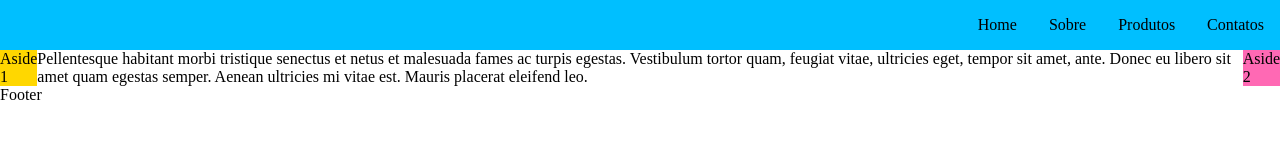
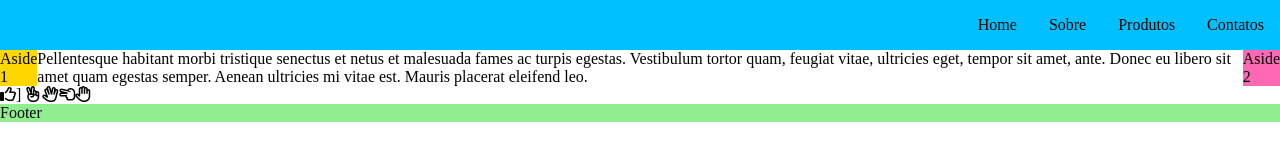
Before and after one commit to samuelsilvadev/layouts-css-tests, a website: page com-flexbox/menu.html in a window 1280 px wide. Drawn offline with Linux system fonts and the light colour scheme.

Commit message:
adicionando icones para deixar mais interativo

```diff
--- a/com-flexbox/menu.css
+++ b/com-flexbox/menu.css
@@ -32,6 +32,10 @@ article{
 	order: 2;
 }
 
+footer{
+	background: lightgreen;
+}
+
 .aside-1{
 	background: gold;
 	order: 1;
@@ -41,3 +45,7 @@ article{
   background: hotpink;
   order: 3;
 }
+
+.parent{
+	display: flex;
+}
--- a/com-flexbox/menu.html
+++ b/com-flexbox/menu.html
@@ -4,6 +4,7 @@
 	<title></title>
 	<meta name="viewport" content="width=device-width, initial-scale=1.0">
 	<link rel="stylesheet" type="text/css" href="menu.css">
+	<script src="https://use.fontawesome.com/b2d8f147f1.js"></script>
 </head>
 <body>
 	<nav>
@@ -19,6 +20,23 @@
 		<aside class="aside aside-1">Aside 1</aside>
 		<aside class="aside aside-2">Aside 2</aside>
 	</main>
+	<div class="parent" style="order: 4">
+		<div>
+			<i class="fa fa-thumbs-o-up" aria-hidden="true"></i>
+		</div>
+		<div>]
+			<i class="fa fa-hand-peace-o" aria-hidden="true"></i>
+		</div>
+		<div>
+			<i class="fa fa-hand-spock-o" aria-hidden="true"></i>
+		</div>
+		<div>
+			<i class="fa fa-hand-scissors-o" aria-hidden="true"></i>
+		</div>
+		<div>
+			<i class="fa fa-hand-paper-o" aria-hidden="true"></i>
+		</div>
+	</div>
 	<footer class="footer">Footer</footer>
 </body>
 </html>
```
